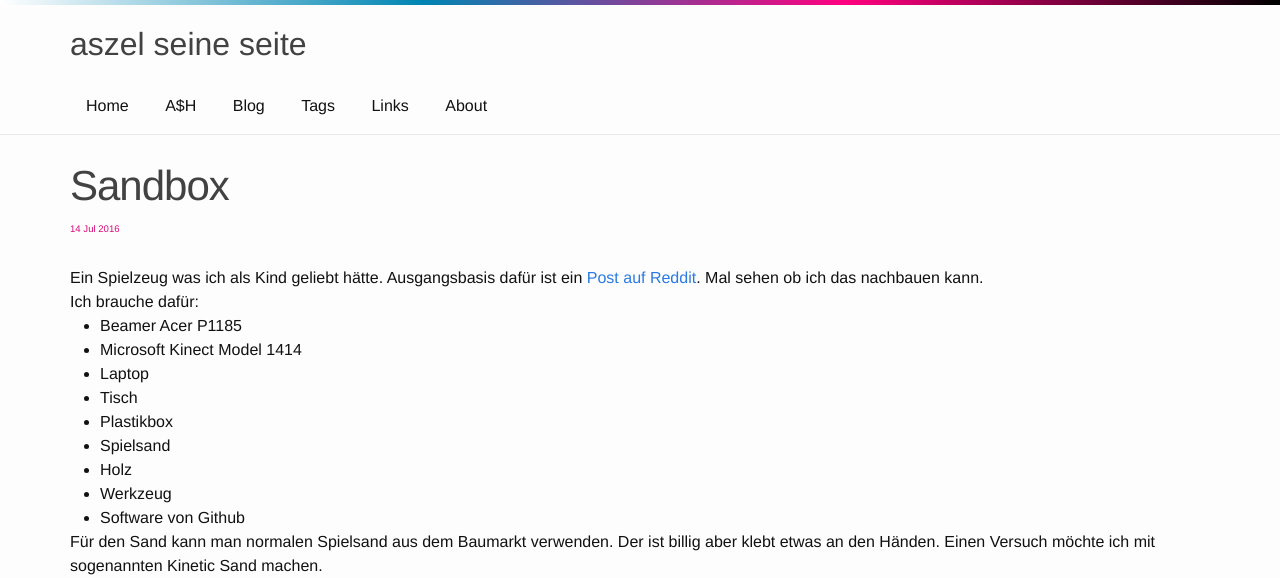
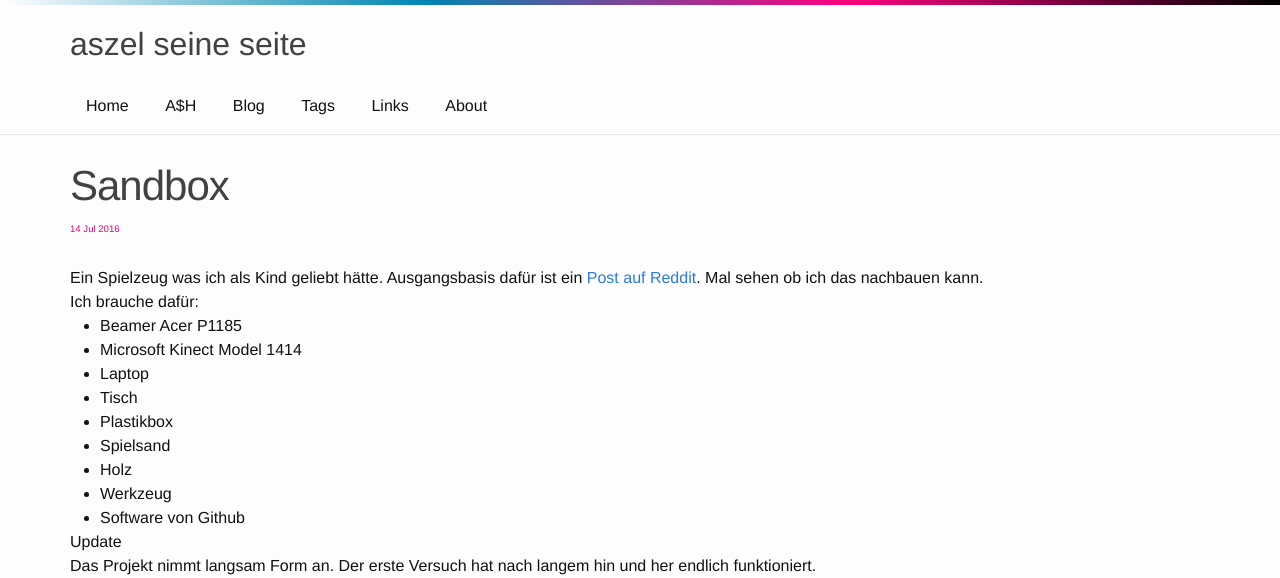
Before and after one commit to aszel/aszel.github.io, a Jekyll site: the page built from blog/_posts/2016-07-29-Sandbox.md, in a window 1280 px wide. Shown: the top 578 px of the page. Built offline with Jekyll 4.4.1, drawn with Linux system fonts in a browser that asks for light colours; some of the changed text lies outside the part shown; grey boxes are pictures that could not be loaded.

Commit message:
Update 2016-07-29-Sandbox.md

```diff
--- a/blog/_posts/2016-07-29-Sandbox.md
+++ b/blog/_posts/2016-07-29-Sandbox.md
@@ -22,16 +22,7 @@
 <li>Software von Github</li>
 </ul>
 
-Für den Sand kann man normalen Spielsand aus dem Baumarkt verwenden. Der ist billig aber klebt etwas an den Händen. Einen Versuch möchte ich mit sogenannten Kinetic Sand machen.<br>
-Ich brauche:
-<ul>
-<li>Feiner Spielsand</li>
-<li>Maisstärke 1.5 Teelöffel</li>
-<li>Spülmittel 1 Teelöffel</li>
-<li>Wasser (wenig)</li>
-<li>Lebensmittelfarbe optional</li>
-<li>2 Stunden trocknen lassen</li>
-</ul>
-<video poster="//i.imgur.com/tamTwnbh.jpg" preload="auto" autoplay="autoplay" muted="muted" loop="loop" webkit-playsinline="" style="width: 518px; height: 518px;">
-                <source src="//i.imgur.com/tamTwnb.mp4" type="video/mp4">
-            </video>
+<p>Update</p>
+<p>Das Projekt nimmt langsam Form an. Der erste Versuch hat nach langem hin und her endlich funktioniert.</p>
+<iframe width="560" height="315" src="https://www.youtube.com/embed/9A1Nf0CvNQI" frameborder="0" allowfullscreen></iframe>
+<p>Jetzt muss es nur noch schön gemacht werden.</p>
```
